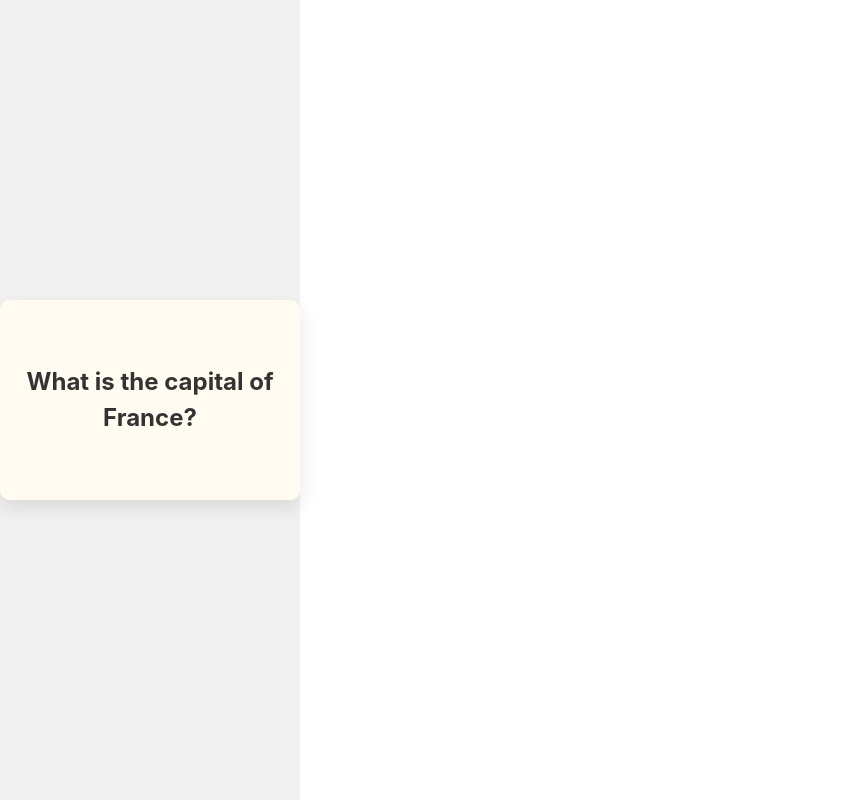
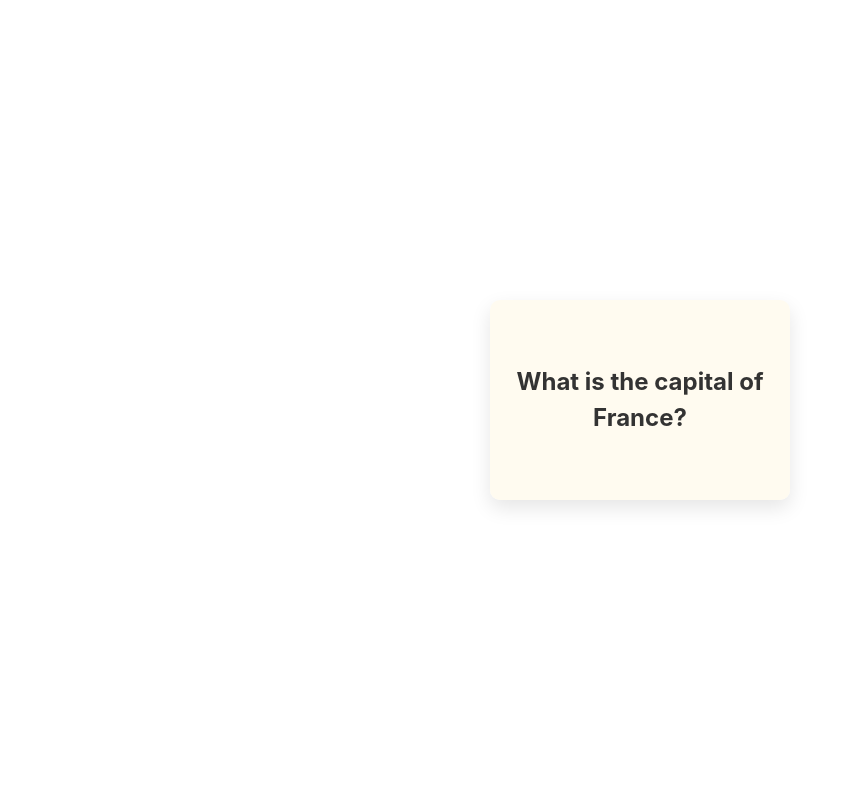
Before and after one commit to frankxie7/Danki, a React (Vite) app: page / in a window 1280 px wide. Shown: the whole page, without its empty margins (0-853 px from the left). Built offline with nearby package versions, Linux system fonts and the light colour scheme.

Commit message:
Change css of flashcard

```diff
--- a/src/App.css
+++ b/src/App.css
@@ -1,35 +1,17 @@
-@media (prefers-reduced-motion: no-preference) {
-  a:nth-of-type(2) .logo {
-    animation: logo-spin infinite 20s linear;
-  }
+#root {
+  max-width: 1280px;
+  margin: 0 auto;
+  padding: 2rem;
+  text-align: center;
 }
 
 .app {
   display: flex;
+  place-items: center;
   justify-content: center;
   align-items: center;
-  height: 100vh;
-  background-color: #f1f1f1;
-}
-
-.flashcard {
-  width: 200px;
-  height: 300px;
-  perspective: 1000px;
-  cursor: pointer;
-  transition: transform 0.6s;
-}
-
-.flashcard-inner {
-  position: absolute;
+  height: 100%;
   width: 100%;
-  height: 100%;
-  transform-style: preserve-3d;
-  transition: transform 0.5s;
-}
-
-.flashcard.flipped .flashcard-inner {
-  transform: rotateY(180deg);
 }
 
 .flashcard {
@@ -43,6 +25,21 @@
   overflow: hidden;
   perspective: 1000px;
   transition: transform 0.5s ease-in-out;
+  margin: auto;
+}
+
+
+.flashcard-inner {
+  position: flex;
+  place-items: center;
+  width: 100%;
+  height: 100%;
+  transform-style: preserve-3d;
+  transition: transform 0.5s;
+}
+
+.flashcard.flipped .flashcard-inner {
+  transform: rotateY(180deg);
 }
 
 .flashcard-front, .flashcard-back {
@@ -74,7 +71,3 @@
 .flashcard:hover {
   transform: scale(1.05);
 }
-
-.read-the-docs {
-  color: #888;
-}
```
